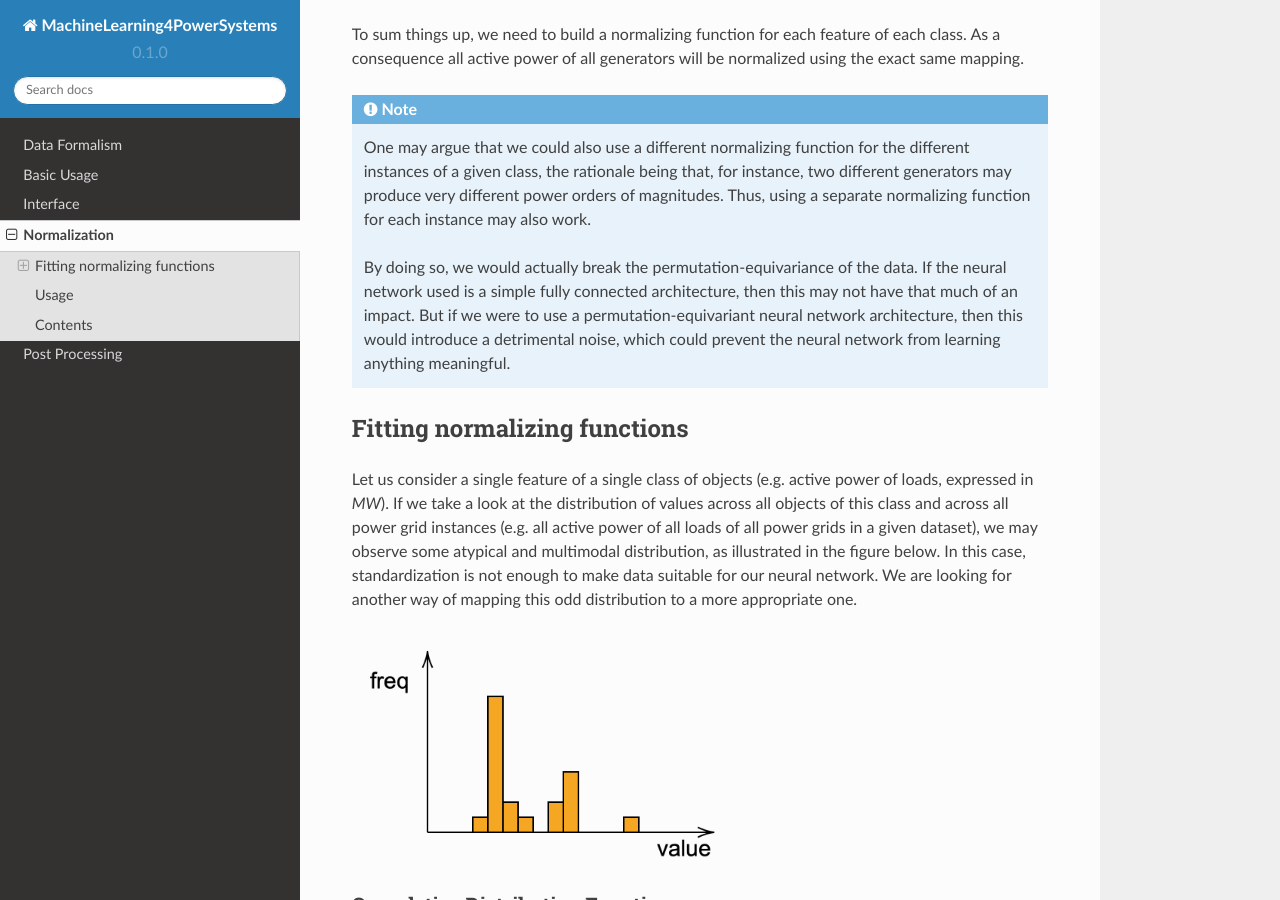
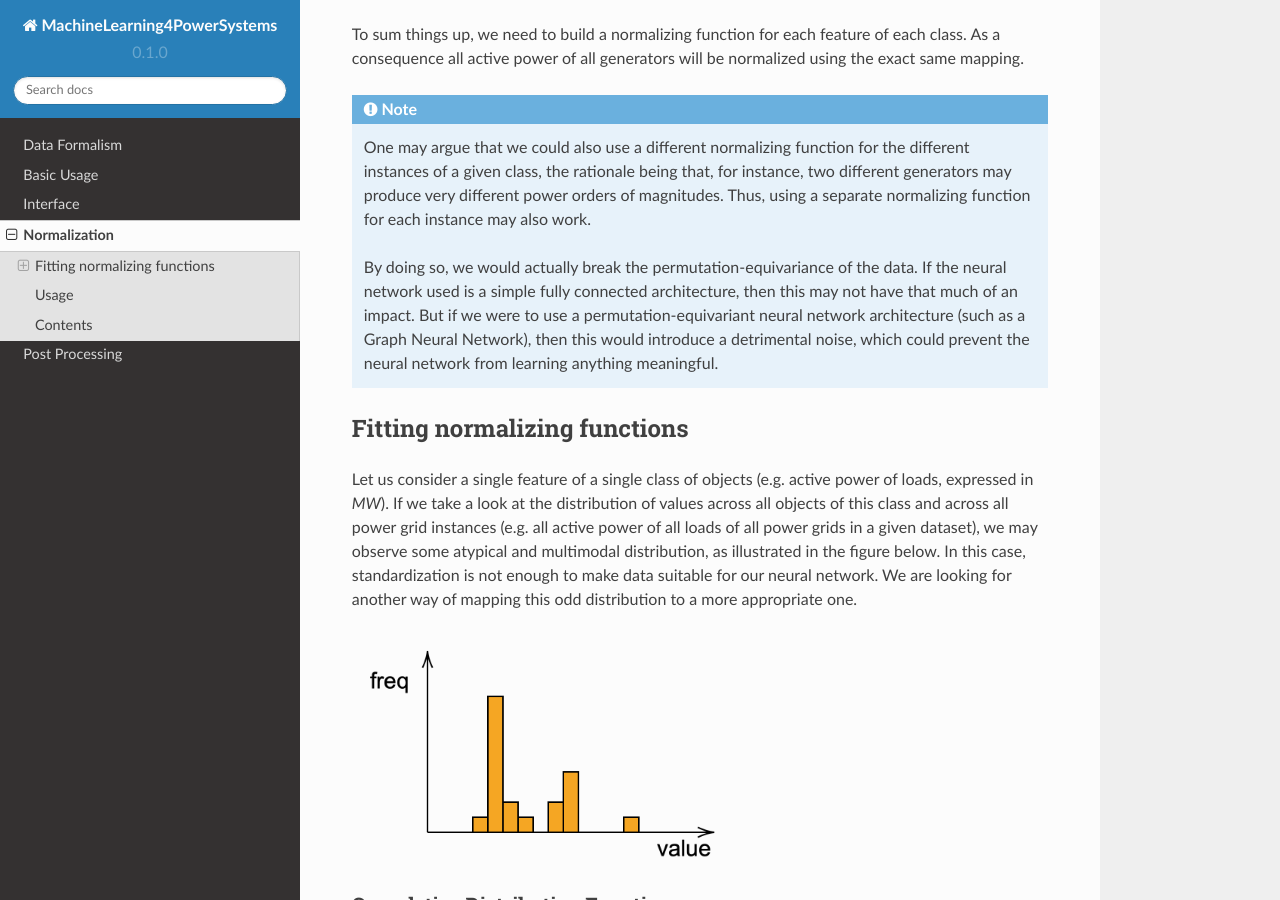
Before and after one commit to bdonon/ml4ps, a Sphinx documentation site: the page built from docs/source/normalization.rst, in a window 1280 px wide and 900 px high, scrolled down 521 px. Built offline with Sphinx 7.4.7 and the Read the Docs theme 2.0.0, drawn with Linux system fonts in a browser that asks for light colours.

Commit message:
Setting up readthedocs.

```diff
--- a/docs/source/normalization.rst
+++ b/docs/source/normalization.rst
@@ -38,9 +38,10 @@ normalized using the exact same mapping.
     By doing so, we would actually break the permutation-equivariance of
     the data. If the neural network used is a simple fully connected
     architecture, then this may not have that much of an impact. But
-    if we were to use a permutation-equivariant neural network architecture,
-    then this would introduce a detrimental noise, which could prevent
-    the neural network from learning anything meaningful.
+    if we were to use a permutation-equivariant neural network architecture
+    (such as a Graph Neural Network), then this would introduce a detrimental
+    noise, which could prevent the neural network from learning anything
+    meaningful.
 
 Fitting normalizing functions
 -----------------------------
```
Also changed, not shown: docs/source/index.rst (+6 -3 lines).
